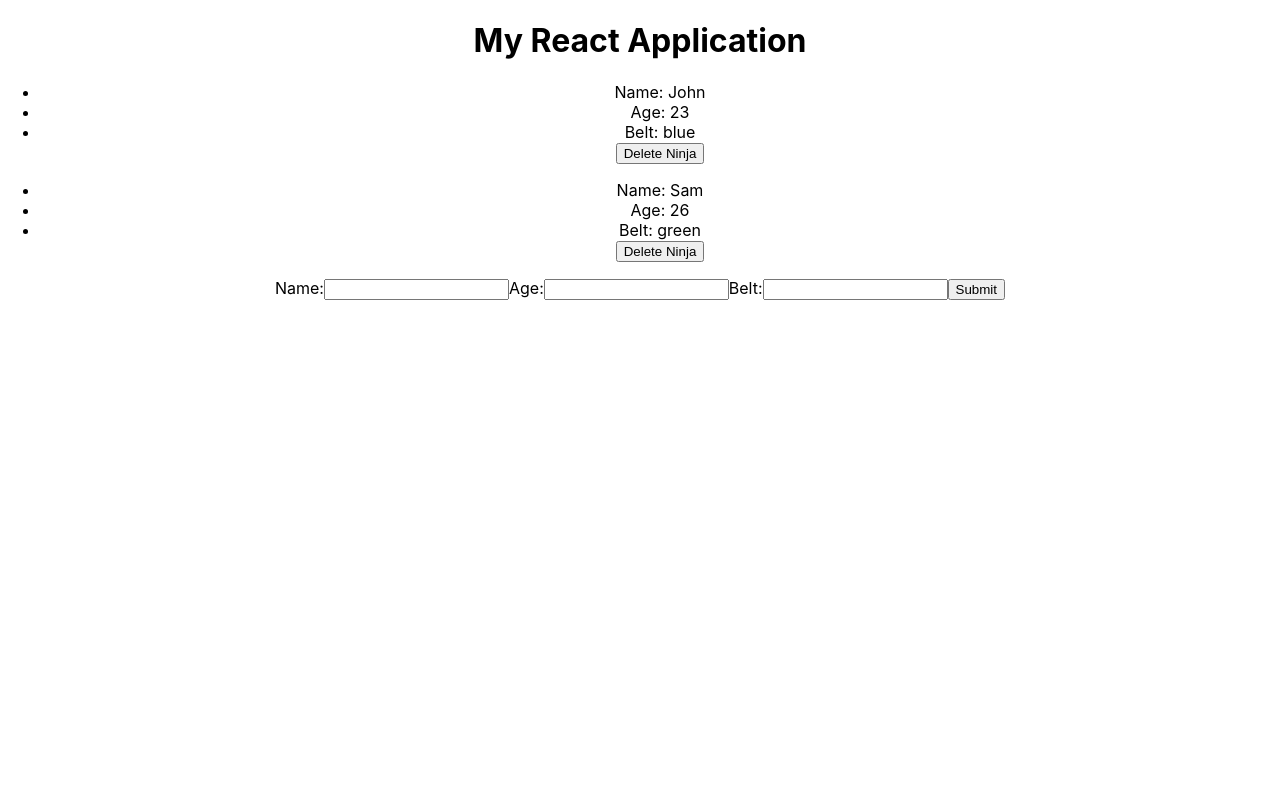
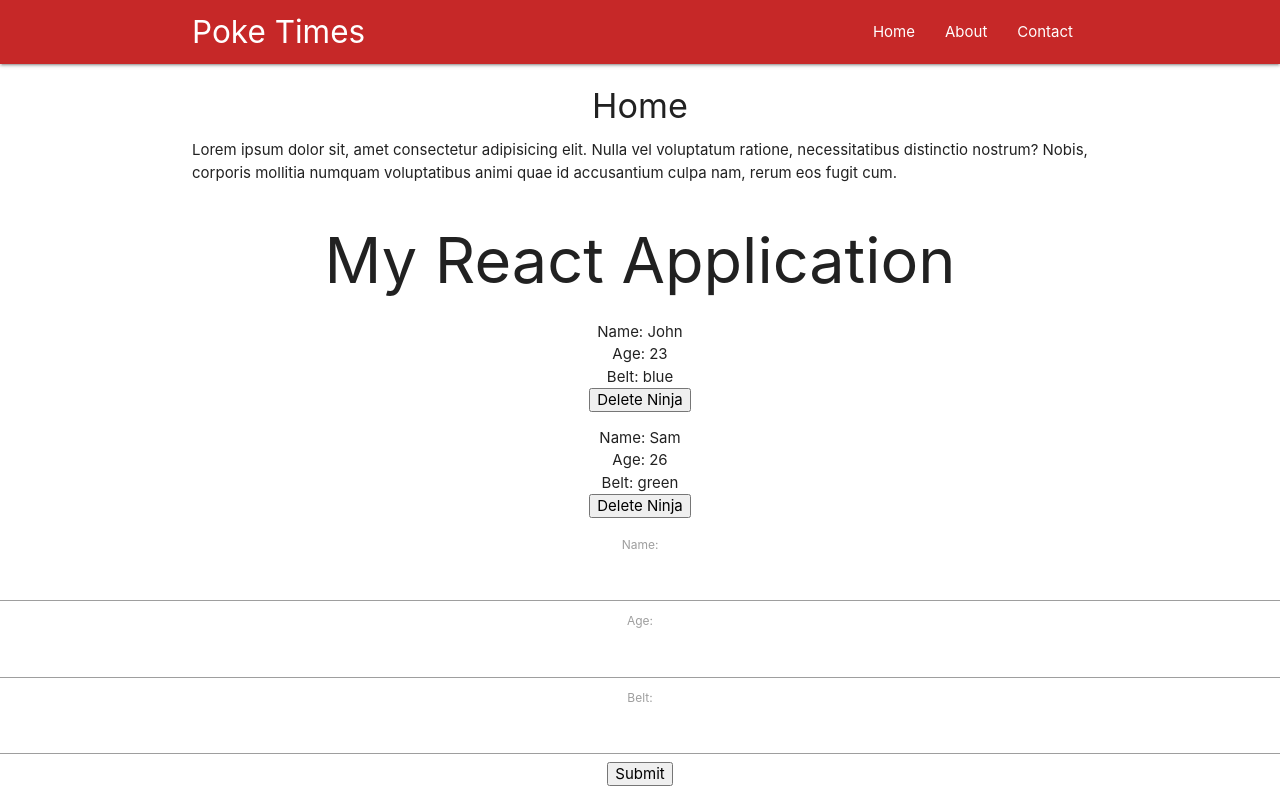
Before and after one commit to TobiOladoja/react-concepts, a React (Create React App) app: page / in a window 1280 px wide. Built offline with nearby package versions, Linux system fonts and the light colour scheme.

Commit message:
React Router Added - Views Added, BrowserRouter added, Route path

```diff
--- a/package.json
+++ b/package.json
@@ -8,6 +8,7 @@
     "@testing-library/user-event": "^7.2.1",
     "react": "^16.12.0",
     "react-dom": "^16.12.0",
+    "react-router-dom": "^5.1.2",
     "react-scripts": "3.3.0"
   },
   "scripts": {
--- a/public/index.html
+++ b/public/index.html
@@ -24,6 +24,12 @@
       work correctly both with client-side routing and a non-root public URL.
       Learn how to configure a non-root public URL by running `npm run build`.
     -->
+    <!-- Compiled and minified CSS -->
+    <link
+      rel="stylesheet"
+      href="https://cdnjs.cloudflare.com/ajax/libs/materialize/1.0.0/css/materialize.min.css"
+    />
+
     <title>React App</title>
   </head>
   <body>
--- a/src/App.js
+++ b/src/App.js
@@ -2,6 +2,11 @@ import React, { Component } from 'react';
 import './App.css';
 import Ninjas from './components/Ninjas';
 import AddNinjas from './components/AddNinja';
+import Navbar from './components/views/Navbar';
+import Home from './components/views/Home';
+import About from './components/views/About';
+import Contact from './components/views/Contact';
+import { BrowserRouter, Route } from 'react-router-dom';
 
 class App extends Component {
   state = {
@@ -32,12 +37,20 @@ class App extends Component {
 
   render() {
     return (
-      <div className='App'>
-        <h1>My React Application</h1>
+      <BrowserRouter>
+        <div>
+          <Navbar />
+          <Route exact path='/' component={Home} />
+          <Route path='/about' component={About} />
+          <Route path='/contact' component={Contact} />
+          <div className='App'>
+            <h1>My React Application</h1>
 
-        <Ninjas ninjas={this.state.ninjas} deleteNinja={this.deleteNinja} />
-        <AddNinjas addNinja={this.addNinja} />
-      </div>
+            <Ninjas ninjas={this.state.ninjas} deleteNinja={this.deleteNinja} />
+            <AddNinjas addNinja={this.addNinja} />
+          </div>
+        </div>
+      </BrowserRouter>
     );
   }
 }
--- /dev/null
+++ b/src/components/views/About.js
@@ -0,0 +1,17 @@
+import React from 'react';
+
+const About = () => {
+  return (
+    <div className='container'>
+      <h4 className='center'>About</h4>
+      <p>
+        Lorem ipsum dolor sit, amet consectetur adipisicing elit. Nulla vel
+        voluptatum ratione, necessitatibus distinctio nostrum? Nobis, corporis
+        mollitia numquam voluptatibus animi quae id accusantium culpa nam, rerum
+        eos fugit cum.
+      </p>
+    </div>
+  );
+};
+
+export default About;
--- /dev/null
+++ b/src/components/views/Contact.js
@@ -0,0 +1,17 @@
+import React from 'react';
+
+const Contact = () => {
+  return (
+    <div className='container'>
+      <h4 className='center'>Contact</h4>
+      <p>
+        Lorem ipsum dolor sit, amet consectetur adipisicing elit. Nulla vel
+        voluptatum ratione, necessitatibus distinctio nostrum? Nobis, corporis
+        mollitia numquam voluptatibus animi quae id accusantium culpa nam, rerum
+        eos fugit cum.
+      </p>
+    </div>
+  );
+};
+
+export default Contact;
--- /dev/null
+++ b/src/components/views/Home.js
@@ -0,0 +1,17 @@
+import React from 'react';
+
+const Home = () => {
+  return (
+    <div className='container'>
+      <h4 className='center'>Home</h4>
+      <p>
+        Lorem ipsum dolor sit, amet consectetur adipisicing elit. Nulla vel
+        voluptatum ratione, necessitatibus distinctio nostrum? Nobis, corporis
+        mollitia numquam voluptatibus animi quae id accusantium culpa nam, rerum
+        eos fugit cum.
+      </p>
+    </div>
+  );
+};
+
+export default Home;
--- /dev/null
+++ b/src/components/views/Navbar.js
@@ -0,0 +1,24 @@
+import React from 'react';
+
+const Navbar = () => {
+  return (
+    <nav className='nav-wrapper red darken-3'>
+      <div className='container'>
+        <a className='brand-logo'>Poke Times</a>
+        <ul className='right'>
+          <li>
+            <a href='/'>Home</a>
+          </li>
+          <li>
+            <a href='/about'>About</a>
+          </li>
+          <li>
+            <a href='/contact'>Contact</a>
+          </li>
+        </ul>
+      </div>
+    </nav>
+  );
+};
+
+export default Navbar;
```
Also changed, not shown: 1 other file (tests, documents, lock files or other folders).
